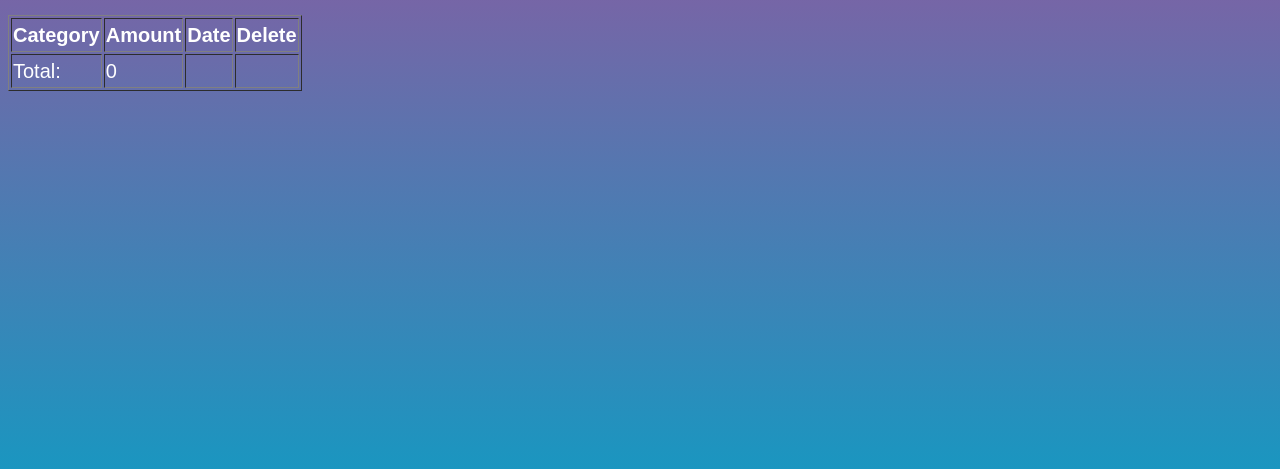
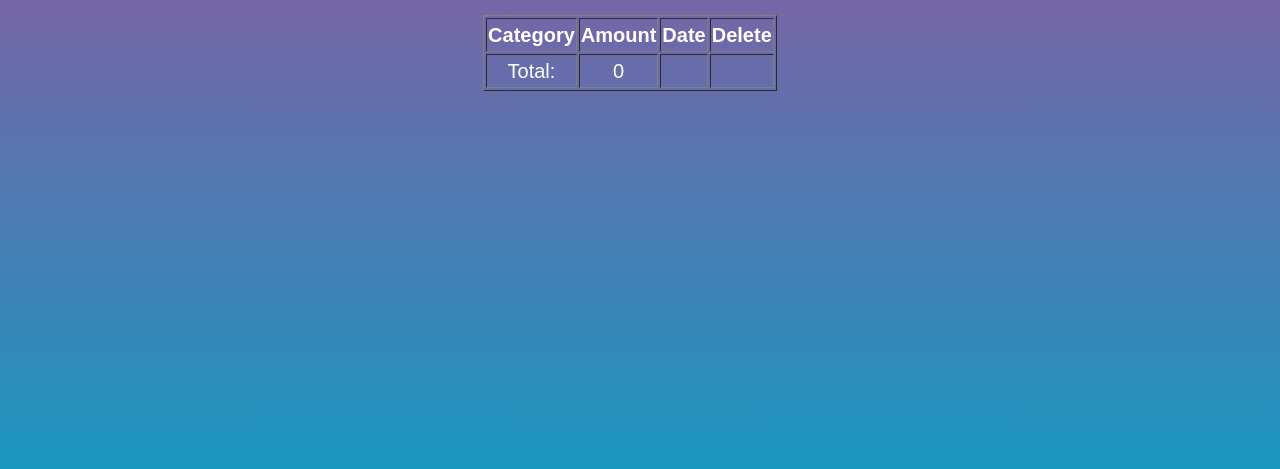
Before and after one commit to AA1-34-Ganesh/Trackify-app, a plain HTML site: page money-tracker.html in a window 1280 px wide. Shown: the part 364-833 px from the top of the page. Drawn offline with Linux system fonts and the light colour scheme.

Commit message:
Center the table and content

```diff
--- a/style.css
+++ b/style.css
@@ -191,6 +191,7 @@ body {
   line-height: 1.5;
   max-width: fit-content;
   font-family: "Poppins", sans-serif;
+  text-align: center;
 }
 .hero, .about, .contact, h2{
 text-align: center;
@@ -238,3 +239,9 @@ input{
   margin: 20px;
   text-align: center;
 }
+.expenses-list{
+  display: flex;
+  align-items: center;
+  flex-direction: column;
+  width: 100%;
+}
```
